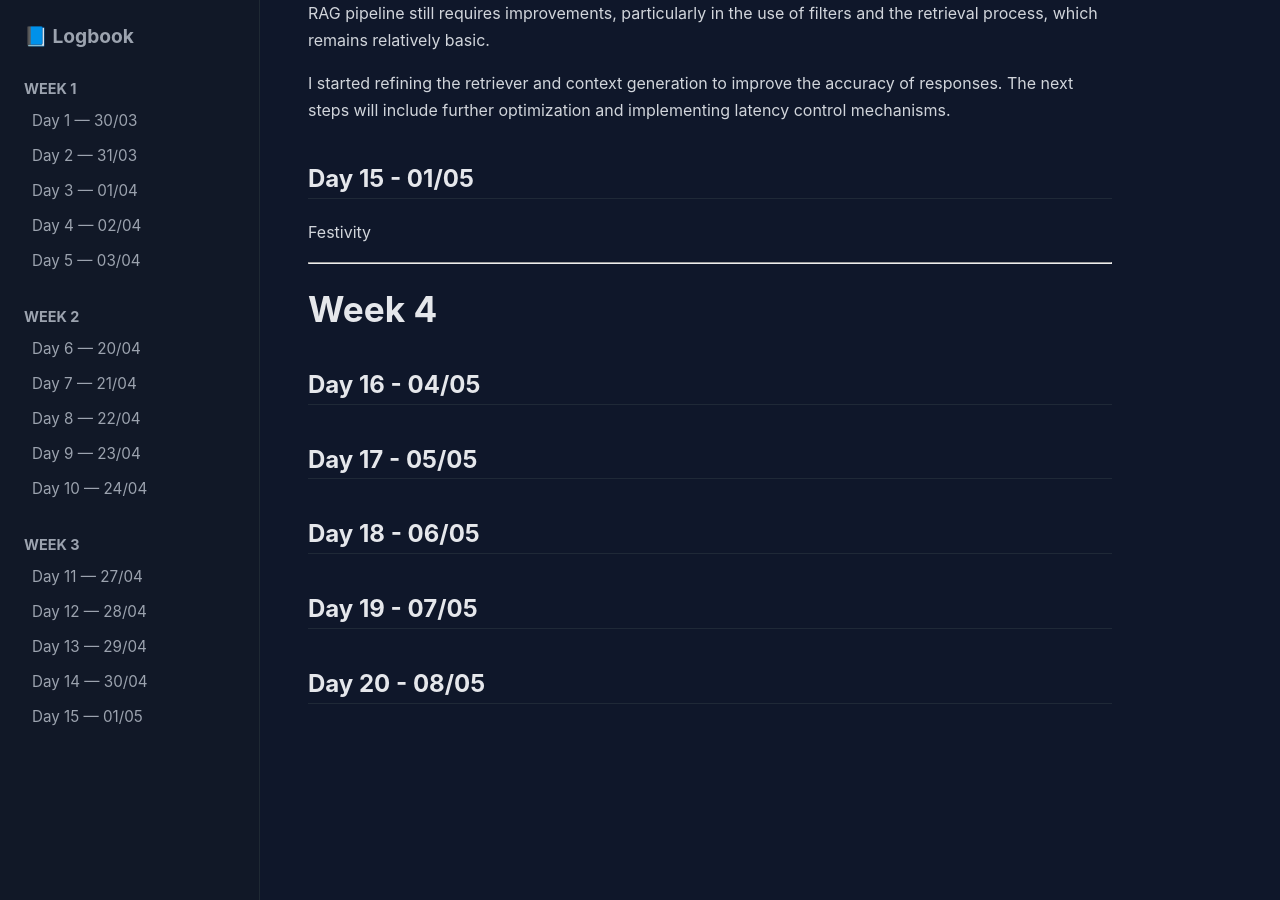
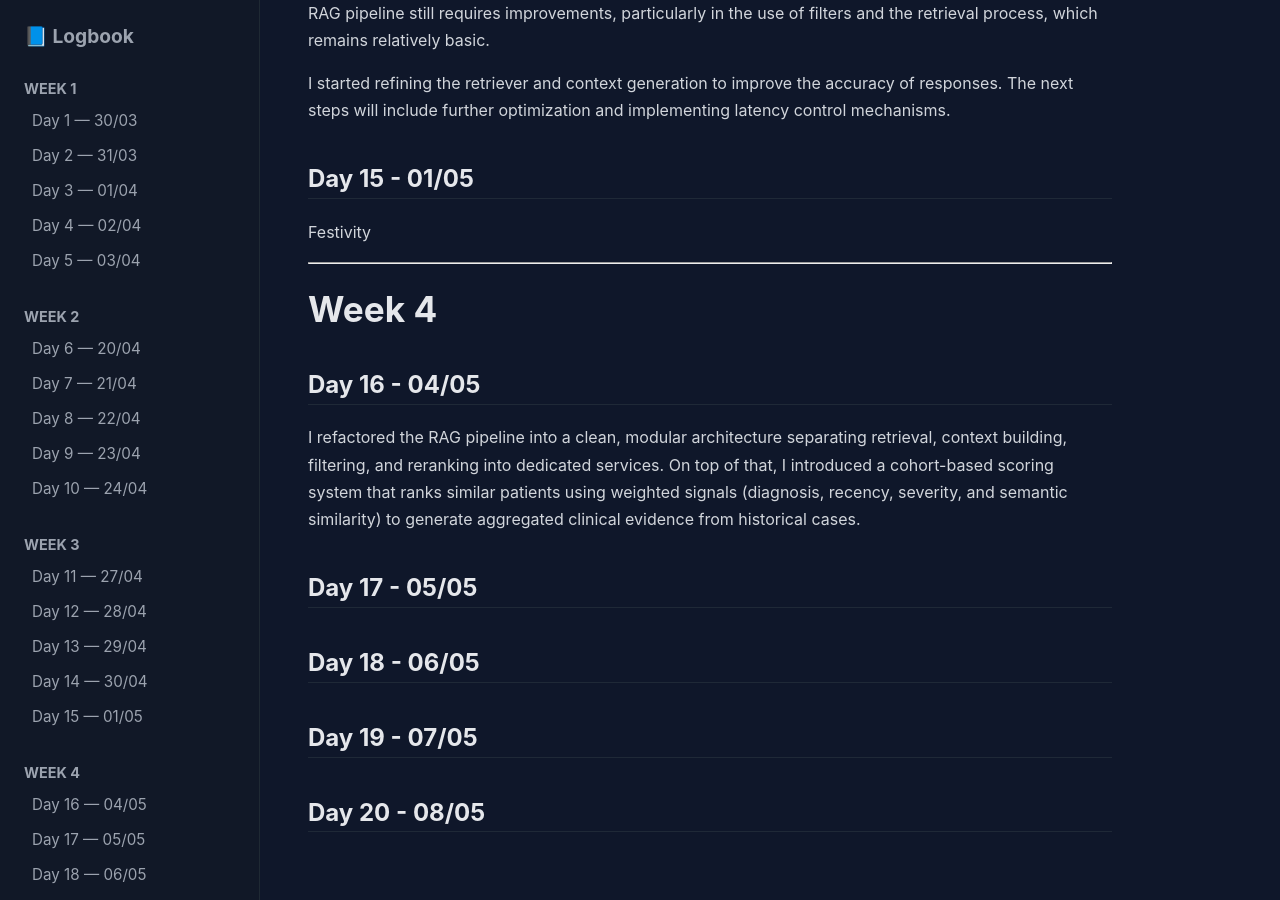
Before and after one commit to mestresanna/Internship, a Jekyll site: the page built from index.md, in a window 1280 px wide and 900 px high, scrolled down 4010 px. Built offline with Jekyll 4.4.1, drawn with Linux system fonts in a browser that asks for light colours; before the commit the page ends 4782 px from its top, so only the background shows below that; some of the changed text lies outside the part shown.

Commit message:
added day 16

```diff
--- a/_layouts/logbook.html
+++ b/_layouts/logbook.html
@@ -133,6 +133,13 @@
       <a href="#day13">Day 13 — 29/04</a>
       <a href="#day14">Day 14 — 30/04</a>
       <a href="#day15">Day 15 — 01/05</a>
+
+      <h4>Week 4</h4>
+      <a href="#day16">Day 16 — 04/05</a>
+      <a href="#day17">Day 17 — 05/05</a>
+      <a href="#day18">Day 18 — 06/05</a>
+      <a href="#day19">Day 19 — 07/05</a>
+      <a href="#day20">Day 20 — 08/05</a>
     </nav>
 
     <main>{{ content }}</main>
--- a/index.md
+++ b/index.md
@@ -112,6 +112,7 @@ Festivity
 # Week 4
 
 <h2 id="day16">Day 16 - 04/05</h2>
+I refactored the RAG pipeline into a clean, modular architecture separating retrieval, context building, filtering, and reranking into dedicated services. On top of that, I introduced a cohort-based scoring system that ranks similar patients using weighted signals (diagnosis, recency, severity, and semantic similarity) to generate aggregated clinical evidence from historical cases.
 
 <h2 id="day17">Day 17 - 05/05</h2>
 
```
